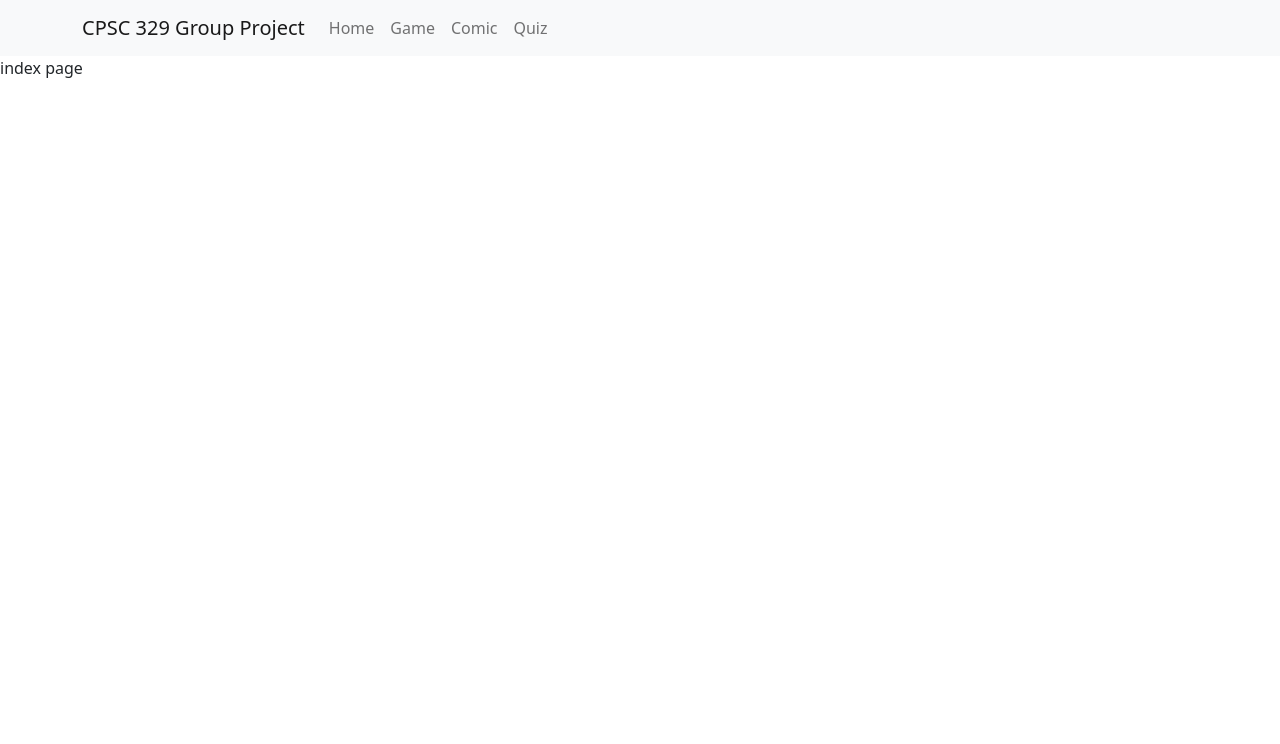
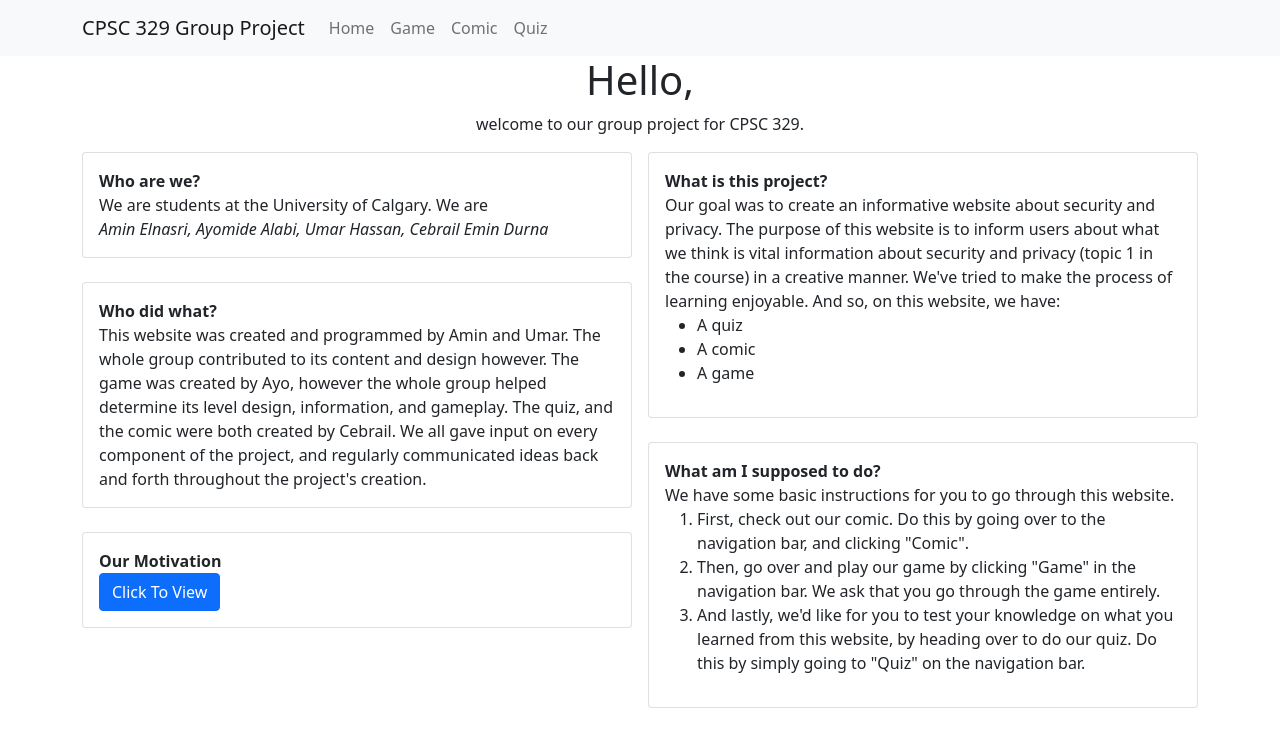
Before and after one commit to ae4sri/329groupproject, a React (Create React App) app: page / in a window 1280 px wide. Shown: the top 744 px of the page. Built offline with nearby package versions, Linux system fonts and the light colour scheme.

Commit message:
Created first draft of index page

```diff
--- a/src/components/Pages/IndexPage.js
+++ b/src/components/Pages/IndexPage.js
@@ -1,5 +1,99 @@
+import { Container, Card, Button, Collapse } from "react-bootstrap"
+import { Grid } from '@mui/material'
+import { useState } from "react";
+
+
 export const IndexPage = () => {
+  const [open, setOpen] = useState(false);
+
   return (
-    <p>index page</p>
+    <Container>
+      <h1 style={{ textAlign: "center" }}>Hello,</h1>
+      <p style={{ textAlign: "center" }}>welcome to our group project for CPSC 329.</p>
+      <Grid container spacing={2}>
+
+        <Grid item xs={6}>
+
+          <Card body>
+            <b>Who are we?</b> <br />
+            We are students at the University of Calgary. We are <br />
+            <i>Amin Elnasri, Ayomide Alabi, Umar Hassan, Cebrail Emin Durna</i>
+          </Card>
+
+          <br />
+
+          <Card body>
+            <b>Who did what?</b> <br />
+            This website was created and programmed by Amin and Umar. The whole group contributed to its content and design however.
+            The game was created by Ayo, however the whole group helped determine its level design, information, and gameplay.
+            The quiz, and the comic were both created by Cebrail. We all gave input on every component of the project, and regularly
+            communicated ideas back and forth throughout the project's creation.
+
+          </Card>
+          <br />
+
+          <Card body>
+
+            <b>Our Motivation</b> <br />
+
+            <Button
+              onClick={() => setOpen(!open)}
+              aria-controls="example-collapse-text"
+              aria-expanded={open}>Click To View
+            </Button>
+
+            <Collapse in={open}>
+              <div id="example-collapse-text">
+                Nowadays, almost every aspect of our lives are connected to the internet one way or another.
+                From our groceries and furniture to our bank accounts and health records. And the trend is that
+                our lives will get more and more digitized as we venture towards the future. As more people get
+                into this uncharted domain, many are faced with threats that they do not know how to prepare for.
+                Threats such as an adversary getting a hold of one's passwords and as a result compromising vital
+                utilities like bank accounts which cause great harm to a person’s financial abilities. Another aspect
+                which can also be viewed under the topic of privacy is a person’s rights online, how much say do we
+                have over our data? Since our lives are being moved online, our rights should as well. But for many,
+                these topics aren’t relevant as very often, we disregard the seriousness of the internet domain.
+                In order to promote and maintain a productive environment over the internet we should inform people of
+                the threats they face and what they can do to protect against it. Almost everyone refers to the internet
+                for information. As a result the easiest and most effective way to reach mass amounts of people would be
+                through the internet itself. Considering this, we have decided on creating an informative website which
+                everyone could reach just by “googling”. In this website, we will convey information about security and
+                privacy to people so that they can learn more about the potential threats they face by just using the internet.
+              </div>
+            </Collapse>
+          </Card>
+
+        </Grid>
+
+        <Grid item xs={6}>
+          <Card body>
+            <b>What is this project?</b> <br />
+            Our goal was to create an informative website about security and privacy.
+            The purpose of this website is to inform users about what we think is vital information about security and privacy
+            (topic 1 in the course) in a creative manner. We've tried to make the process of learning enjoyable.
+            And so, on this website, we have: <br />
+            <ul>
+              <li>A quiz</li>
+              <li>A comic</li>
+              <li>A game</li>
+            </ul>
+          </Card>
+
+          <br />
+
+          <Card body>
+            <b>What am I supposed to do?</b> <br />
+            We have some basic instructions for you to go through this website.
+            <ol>
+              <li>First, check out our comic. Do this by going over to the navigation bar, and clicking "Comic".</li>
+              <li>Then, go over and play our game by clicking "Game" in the navigation bar. We ask that you go through the game entirely.</li>
+              <li>And lastly, we'd like for you to test your knowledge on what you learned from this website, by heading over to do our quiz. Do this by simply going to "Quiz" on the
+                navigation bar.</li>
+            </ol>
+          </Card>
+
+        </Grid>
+      </Grid>
+    </Container>
   )
 }
```
